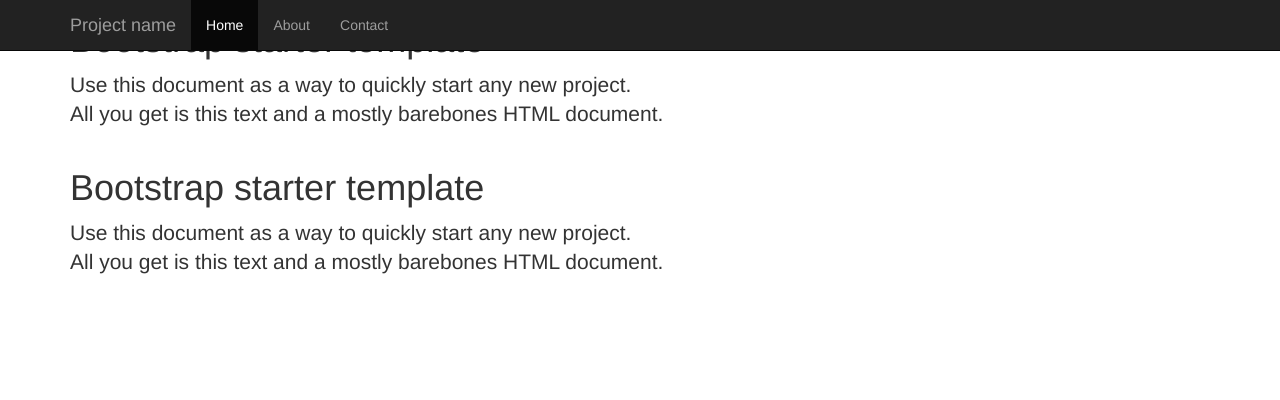
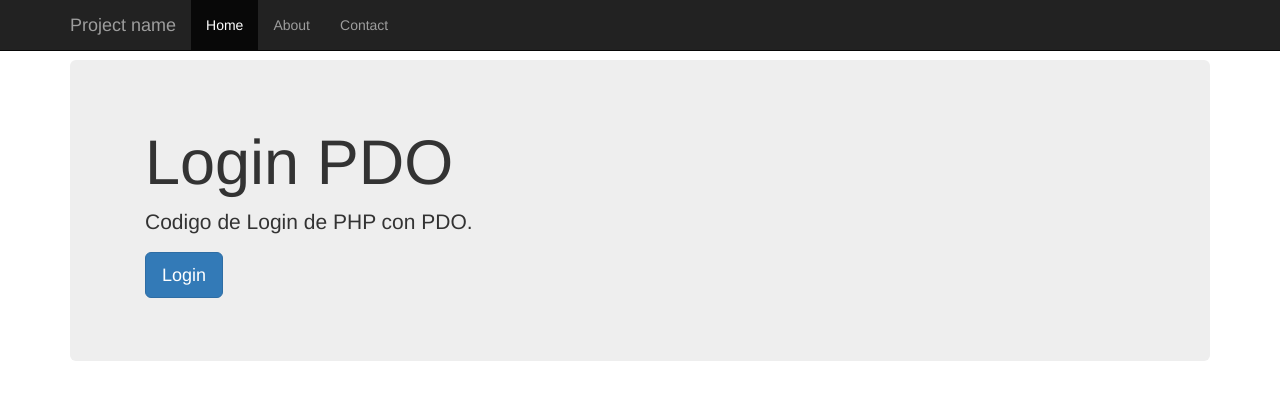
Before and after one commit to Klvst3r/loginPDO, a PHP site: page / in a window 1280 px wide. Shown: the top 400 px of the page. Run offline with PHP 8.4, Linux system fonts and the light colour scheme; some libraries are stand-ins or nearby versions.

Commit message:
Se crea la sección jumbotron de Bootstrap

```diff
--- a/vista/index.php
+++ b/vista/index.php
@@ -4,7 +4,9 @@
 // From Github: https://github.com/blackrockDigital/startbootstrap-bare/blob/master/index.html
 //Con el plogin de Bootstrap install package -> Bootstrap 3 autocomplate jade pligin
 //Ejecutamos
-//bs3-template:starter
+//bs3-template:starte
+
+bs3-jumbotron
 
  */
 include 'partials/head.php';
@@ -16,9 +18,18 @@
 <div class="container">
 
 	<div class="starter-template">
-		<h1>Bootstrap starter template</h1>
-		<p class="lead">Use this document as a way to quickly start any new project.
-			<br> All you get is this text and a mostly barebones HTML document.</p>
+		<br/>
+		<br/>
+		<br/>
+		<div class="jumbotron">
+			<div class="container">
+				<h1>Login PDO</h1>
+				<p>Codigo de Login de PHP con PDO.</p>
+				<p>
+					<a href="login.php" class="btn btn-primary btn-lg">Login</a>
+				</p>
+			</div>
+		</div>
 	</div>
 
 </div><!-- /.container -->
--- a/vista/partials/footer.php
+++ b/vista/partials/footer.php
@@ -1,11 +1,3 @@
- <div class="container">
-
-      <div class="starter-template">
-        <h1>Bootstrap starter template</h1>
-        <p class="lead">Use this document as a way to quickly start any new project.<br> All you get is this text and a mostly barebones HTML document.</p>
-      </div>
-
-    </div><!-- /.container -->
 
 
     <!-- Bootstrap core JavaScript
--- a/vista/partials/head.php
+++ b/vista/partials/head.php
@@ -9,7 +9,7 @@
     <meta name="author" content="">
     <link rel="icon" href="/favicon.ico">
 
-    <title>Starter Template for Bootstrap</title>
+    <title>Login PDO</title>
 
     <link href="https://maxcdn.bootstrapcdn.com/bootstrap/3.3.6/css/bootstrap.min.css" rel="stylesheet">
 
```
